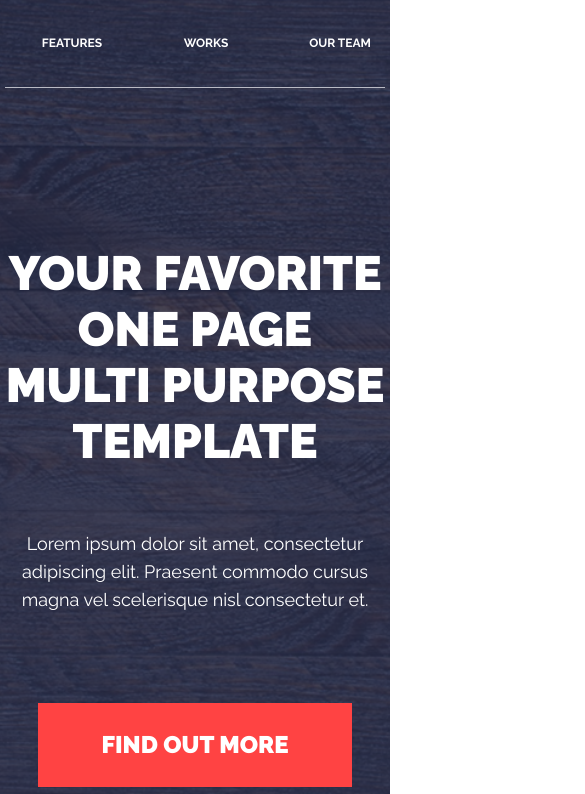
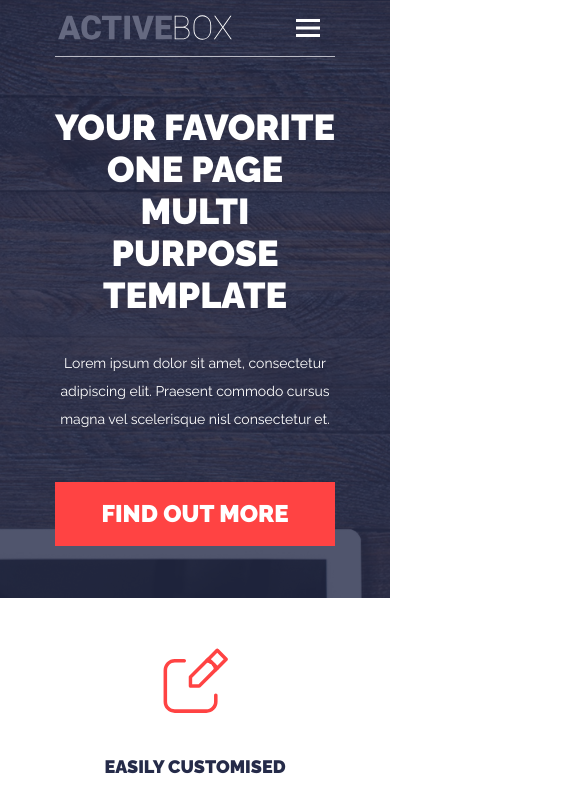
Before and after one commit to ckachan/active-box, a plain HTML site: page index.html in a window 390 px wide. Shown: the top 794 px of the page, 585 px wide, since content can reach past the window. Drawn offline with Linux system fonts and the light colour scheme.

Commit message:
add main and benefit block+adapyive

```diff
--- a/index.html
+++ b/index.html
@@ -10,11 +10,11 @@
     <link rel="stylesheet" href="/styles/style.css">
 </head>
 <body>
-    <header class="main">
-        <div class="container main__container">
-            <div class="main__navigation">
-                <a class="main__logo-wrapper"href="#">
-                    <svg class="main__logo" width="184" height="27" viewBox="0 0 184 27" fill="none" xmlns="http://www.w3.org/2000/svg">
+    <header class="header">
+        <div class="container header__container">
+            <div class="header__navigation">
+                <a class="header__logo-wrapper"href="#">
+                    <svg class="header__logo" width="184" height="27" viewBox="0 0 184 27" fill="none" xmlns="http://www.w3.org/2000/svg">
                         <path d="M16.0136 21.0865H7.81939L6.38839 25.7644H0L9.09706 0.723712H14.7188L23.884 25.7644H17.4616L16.0136 21.0865ZM9.25038 16.4257H14.5826L11.908 7.74061L9.25038 16.4257Z" fill="#656980"/>
                         <path d="M45.4001 17.2856C45.3206 19.0284 44.855 20.5705 44.0032 21.912C43.1514 23.242 41.9532 24.2739 40.4087 25.0077C38.8755 25.7415 37.1208 26.1084 35.1446 26.1084C31.8851 26.1084 29.3184 25.0363 27.4445 22.8923C25.5706 20.7482 24.6336 17.7213 24.6336 13.8116V12.5733C24.6336 10.1197 25.0538 7.97565 25.8943 6.14117C26.746 4.29522 27.9669 2.8735 29.5569 1.876C31.1469 0.867031 32.9868 0.362549 35.0765 0.362549C38.0861 0.362549 40.5052 1.16513 42.3337 2.77031C44.1622 4.36401 45.2014 6.56539 45.4512 9.37444H39.4887C39.4433 7.84953 39.0629 6.75457 38.3474 6.08957C37.6319 5.42457 36.5416 5.09207 35.0765 5.09207C33.5887 5.09207 32.4984 5.65388 31.8056 6.7775C31.1129 7.90112 30.7494 9.69548 30.7154 12.1606V13.932C30.7154 16.6034 31.0447 18.5125 31.7034 19.659C32.3735 20.8056 33.5206 21.3788 35.1446 21.3788C36.5189 21.3788 37.5694 21.0521 38.2962 20.3985C39.0231 19.745 39.4092 18.7074 39.4547 17.2856H45.4001Z" fill="#656980"/>
                         <path d="M67.1888 5.38444H59.7442V25.7644H53.7647V5.38444H46.4563V0.723712H67.1888V5.38444Z" fill="#656980"/>
@@ -26,25 +26,32 @@
                         <path d="M174.373 12.2465L182.38 0.706514H183.539L174.953 12.9689L183.862 25.7472H182.721L174.373 13.6912L165.992 25.7472H164.885L173.794 12.9689L165.208 0.706514H166.367L174.373 12.2465Z" fill="white"/>
                     </svg>
                 </a>
-                <nav class="main__menu">
-                    <ul class="main__menu-items">
-                        <li><a class="main__menu-item" href="#">features</a></li>
-                        <li><a class="main__menu-item" href="#">works</a></li>
-                        <li><a class="main__menu-item" href="#">our team</a></li>
-                        <li><a class="main__menu-item" href="#">testimonials</a></li>
-                        <li><a class="main__menu-item" href="#">download</a></li>
+                <div class="header__burger-wrapper">
+                    <svg class="header__burger" width="24" height="18" viewBox="0 0 24 18" fill="none" xmlns="http://www.w3.org/2000/svg">
+                        <path d="M0 0H24V3H0V0ZM0 7.5H24V10.5H0V7.5ZM0 15H24V18H0V15Z" fill="white"/>
+                        </svg>
+                </div>
+                <nav class="header__menu">
+                    <ul class="header__menu-items">
+                        <li><a class="header__menu-item" href="#">features</a></li>
+                        <li><a class="header__menu-item" href="#">works</a></li>
+                        <li><a class="header__menu-item" href="#">our team</a></li>
+                        <li><a class="header__menu-item" href="#">testimonials</a></li>
+                        <li><a class="header__menu-item" href="#">download</a></li>
                     </ul>
                 </nav>
             </div>
-            <div class="main__content">
-                <h1 class="title main__title">Your Favorite One Page Multi Purpose Template</h1>
-                <p class="subtitle main__subtitle"> Lorem ipsum dolor sit amet, consectetur adipiscing elit. Praesent commodo cursus magna
-                    vel scelerisque nisl consectetur et.</p>
-                <button class="btn main__btn">find out more</button>
-            </div>
         </div>
     </header>
-    <div class="benefits">
+    <section class="main">
+        <div class="container main__container">
+            <h1 class="title main__title">Your Favorite One Page Multi Purpose Template</h1>
+            <p class="subtitle main__subtitle"> Lorem ipsum dolor sit amet, consectetur adipiscing elit. Praesent commodo cursus magna
+                    vel scelerisque nisl consectetur et.</p>
+            <button class="btn main__btn">find out more</button>
+        </div>
+    </section>
+    <section class="benefits">
         <div class="container benefits__container">
             <div class="benefits__items">
                 <article class="benefits__item">
@@ -93,7 +100,7 @@
                     </article>
                 </div>
             </div>
-        </div>
+        </section>
     </div>
 </body>
 </html>
--- a/styles/style.css
+++ b/styles/style.css
@@ -23,6 +23,9 @@
     text-transform: uppercase;
     border:none;
     color: #FFFFFF;
+    text-decoration: none;
+    cursor: pointer;
+
 }
 .btn:hover{
     background: #E71414;
@@ -33,53 +36,58 @@
     box-shadow: 4px 4px 30px #FF4343;
 }
 
-/* MAIN */
-.main{
-    background-image: url(/image/main.jpg);
-    background-repeat: no-repeat;
-    background-position: center;
-    background-size: cover;
-    position:relative;
-    padding-bottom: 120px;
-    margin-bottom: 116px;
+/* Header */
+
+.header{
+    position:fixed;
+    width:100%;
+    z-index:50;
+    top:0;
+    left:0;
 }
-.main::before {
-    content:"";
-    display: block;
-    width: 100%;
-    height: 100%;
-    background: #252B49;
-    opacity:.8;
-    position: absolute;
-    left: 0;
-    top:0;}
 
-.main__navigation{
+.header__navigation{
     display: flex;
     justify-content: space-between;
     align-items: center;
-    margin-bottom: 130px;
     border-bottom:1px solid rgba(186, 187, 197, 1) ;
-
 }
-.main__logo-wrapper{
+.header__logo-wrapper{
     width:184px;
     height:25.7px;
+    flex-shrink: 0;
 }
-.main__logo{
+.header__logo{
     margin: 0 auto;
     width:100%;
     height:100%;
+    flex-shrink: 0;
     object-fit: scale-down;
+}
+.header__burger-wrapper{
+    width:55px;
+    height:56px;
+    cursor: pointer;
+    position:relative;
+    text-align: center;
+}
+
+.header__burger{
+    display:none;
+    left:50%;
+    top:50%;
+    position:absolute;
+    transform:translate(-50%, -50%);
 
 }
-.main__menu-items{
+
+.header__menu-items{
     display: flex;
     list-style: none;
     text-transform: uppercase;
 }
 
-.main__menu-item {
+.header__menu-item {
     text-decoration: none;
     min-width: 134px;
     padding: 36px 0;
@@ -93,7 +101,7 @@
     position:relative;
 }
 
-.main__menu-item:hover::before{
+.header__menu-item:hover::before{
     display:inline-block;
     content:"";
     position:absolute;
@@ -103,10 +111,10 @@
     right:0%;
     transform:translateY(-2px)
 }
-.main__menu-item:active{
+.header__menu-item:active{
     color:#E71414;
 }
-.main__menu-item:active::before{
+.header__menu-item:active::before{
     display:inline-block;
     content:"";
     position:absolute;
@@ -116,16 +124,57 @@
     right:0%;
     transform:translateY(-2px)
 }
+@media(max-width:1024px){
+    .header__logo-wrapper{
+        width:180px;
+        height:25.5px;
+    }
+    .header__menu-item{
+        font-size: 12px;
+    }
+}
+@media(max-width:767px){
+    .header__burger{
+        display:block;
+    }
+    .header__menu{
+        position:absolute;
+        display:none;
+    }
+}
+
+/* MAIN */
+
 .main__content{
     text-align: center;
 }
-
+.main{
+    background-image: url(/image/main.jpg);
+    background-repeat: no-repeat;
+    background-position: center;
+    background-size: cover;
+    position:relative;
+    padding-bottom: 120px;
+    padding-top:230px;
+    margin-bottom: 116px;
+    text-align: center;
+}
+.main::before {
+    content:"";
+    display: block;
+    width: 100%;
+    height: 100%;
+    background: #252B49;
+    opacity:.8;
+    position: absolute;
+    left: 0;
+    top:0;
+}
 .main__title{
     margin-bottom: 31px;
     font-family: 'Raleway';
     font-weight: 900;
     font-size: 64px;
-    /* line-height: 75px; */
     text-transform: uppercase;
     color: #FFFFFF;
 }
@@ -138,19 +187,15 @@
     color: #FFFFFF;
 }
 
-@media (max-width:1024px){
+
+@media (max-width:1440px){
     .container{
         max-width: 1014px;
         padding: 0 5px;
     }
     .main{
         margin-bottom: 78px;
-    }
-    .main__navigation {
-        margin-bottom: 157px;
-    }
-    .main__menu-item{
-        font-size: 12px;
+        padding-bottom: 126px;
     }
     .main__title{
         margin-bottom: 61px;
@@ -159,8 +204,6 @@
     .main__subtitle{
         margin-bottom: 89.14px;
         font-size: 18px;
-        max-width: ;
-        /* line-height: 28px; */
         color: #ffffff;
     }
     .btn{
@@ -168,22 +211,16 @@
         max-width: 314px;
     }
 }
-@media(max-width:320px){
+@media(max-width:767px){
     .container{
         max-width: 290px;
         padding: 0 5px;
     }
     .main{
         margin-bottom: 40px;
+        padding-top: 106px;
+        padding-bottom: 52px;
     }
-    .main__logo-wrapper{
-        max-width: 103px;
-        max-height: 14px;
-    }
-    .main__navigation {
-        margin-bottom: 50px;
-    }
-
     .main__title{
         margin-bottom: 32.71px;
         font-size: 36px;
@@ -191,7 +228,6 @@
     .main__subtitle{
         margin-bottom: 49.29px;
         font-size: 14px;
-        /* line-height: 28px; */
         color: #ffffff;
     }
     .btn{
@@ -252,7 +288,6 @@
 .benefits{
     margin-bottom: 80px;
 }
-
 .benefits__items{
     justify-content: space-between;
     display:flex;
@@ -282,7 +317,7 @@
     /* line-height: 21px; */
 }
 }
-@media(max-width:320px){
+@media(max-width:767px){
     .benefits{
         margin-bottom: 34.85px;
     }
@@ -318,4 +353,3 @@
         /* line-height: 21px; */
     }
     }
-}
```
Also changed, not shown: 1 other file.
